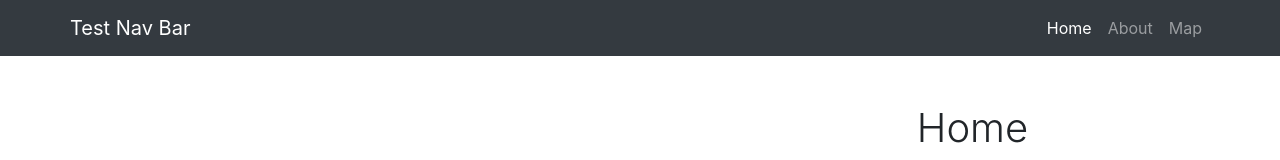
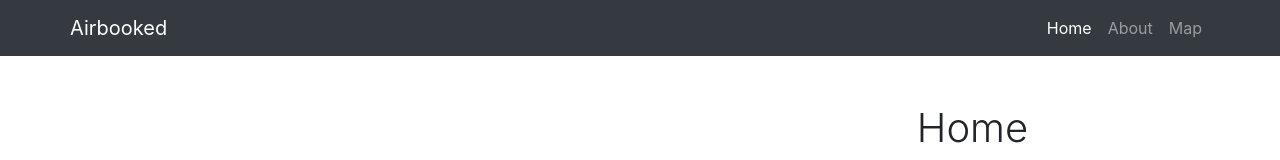
Before and after one commit to jasonichou/airbooked, a React (Create React App) app in the folder client/: page / in a window 1280 px wide. Shown: the top 160 px of the page. Built offline with nearby package versions, Linux system fonts and the light colour scheme; the HTML template or start-up script is replaced by a standard one.

Commit message:
integrated remote changes

```diff
--- a/client/src/App.js
+++ b/client/src/App.js
@@ -7,11 +7,7 @@ import './App.css';
 // import Users from './components/users';
 
 class App extends Component {
-  state = {
-    lat: 37.755,
-    lng: -122.453,
-    zoom: 13
-  };
+
 
   render() {
     return (
--- a/client/src/components/Navigation.js
+++ b/client/src/components/Navigation.js
@@ -7,7 +7,7 @@ function Navigation(props) {
       <nav class="navbar navbar-expand navbar-dark bg-dark">
         <div class="container">
           <Link class="navbar-brand" to="/">
-            Test Nav Bar
+            Airbooked
           </Link>
 
           <div>
```
